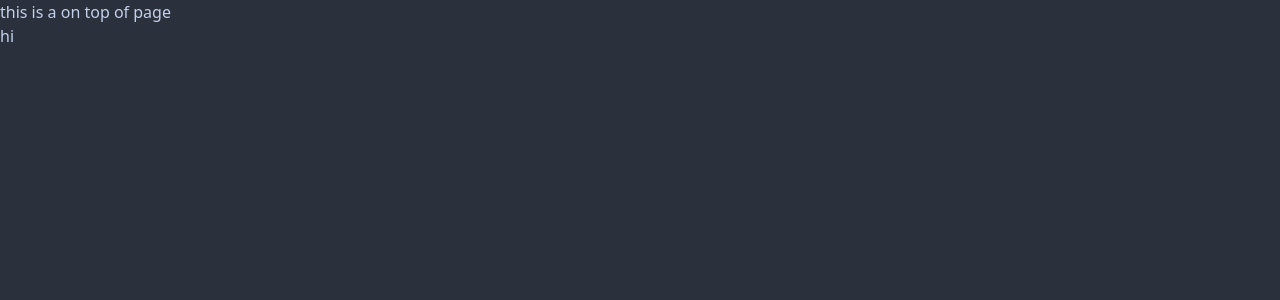
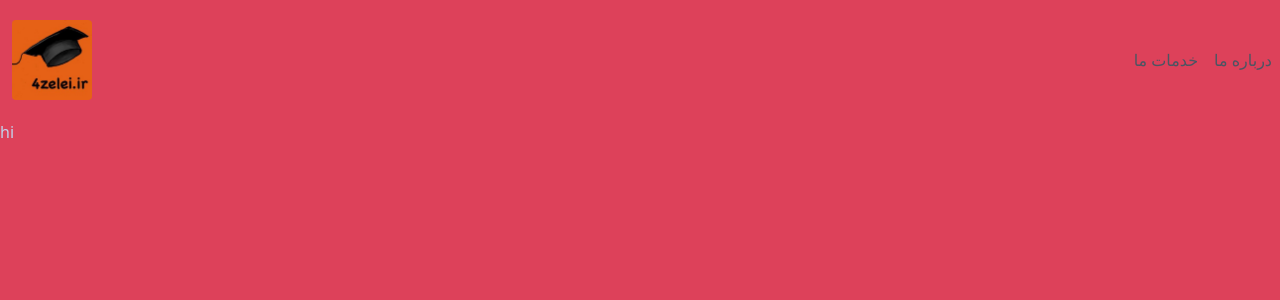
Before and after one commit to saman-taghavi/4zelei, a Nuxt app: page / in a window 1280 px wide. Shown: the top 300 px of the page. Built offline with nearby package versions, Linux system fonts and the light colour scheme.

Commit message:
ADD header

```diff
--- /dev/null
+++ b/components/tHeader.vue
@@ -0,0 +1,22 @@
+<template>
+    <header class="text-gray-600 body-font  ">
+        <div class=" container mx-auto flex flex-wrap py-5  flex-col md:flex-row items-center">
+            <div class="avatar mx-3">
+                <div class="w-20 rounded">
+                    <img src="4ze.jpg" alt="Tailwind-CSS-Avatar-component" />
+                </div>
+            </div>
+            <nav class="md:ml-auto my-3 md:my-3 md:pl-4 flex flex-wrap items-center text-base justify-center">
+                <a class="mx-2 hover:text-gray-900">خدمات ما</a>
+                <a class="mx-2 hover:text-gray-900">درباره ما</a>
+            </nav>
+        </div>
+    </header>
+</template>
+
+<script setup>
+
+</script>
+
+<style lang="scss" scoped>
+</style>
--- a/layouts/default.vue
+++ b/layouts/default.vue
@@ -1,7 +1,10 @@
 <template>
-  <div>
-    <div>this is a on top of page</div>
-    <nuxt-page></nuxt-page>
+  <div class="bg-accent h-screen w-screen">
+    <t-header></t-header>
+    <div class="container  mx-auto ">
+
+      <nuxt-page></nuxt-page>
+    </div>
 
   </div>
 </template>
```
